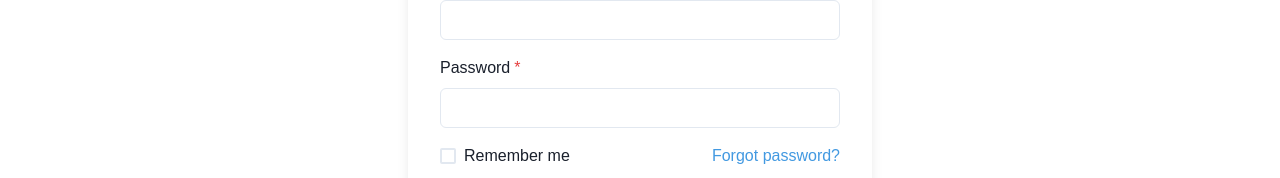
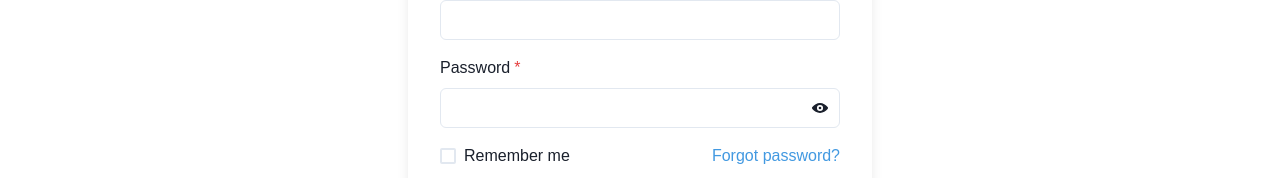
Before and after one commit to nmewada01/e-commerce, a React (Create React App) app: page /login in a window 1280 px wide. Shown: the part 527-705 px from the top of the page. Built offline with nearby package versions, Linux system fonts and the light colour scheme.

Commit message:
update filter and show/hide icon in authentication

```diff
--- a/src/Filter/Filters/FilterData.jsx
+++ b/src/Filter/Filters/FilterData.jsx
@@ -218,16 +218,16 @@ const FilterData = () => {
                 <FormLabel>Ascending</FormLabel>
                 <Radio
                   type="radio"
-                  value="asc"
-                  defaultChecked={sortBy === "asc"}
+                  value="ASC"
+                  defaultChecked={sortBy === "ASC"}
                 />
               </Flex>
               <Flex alignItems={"center"} justifyContent={"space-between"}>
                 <FormLabel>Descending</FormLabel>
                 <Radio
                   type="radio"
-                  value="desc"
-                  defaultChecked={sortBy === "desc"}
+                  value="DESC"
+                  defaultChecked={sortBy === "DESC"}
                 />
               </Flex>
             </Stack>
--- a/src/Pages/AllProducts.jsx
+++ b/src/Pages/AllProducts.jsx
@@ -20,7 +20,6 @@ const AllProducts = () => {
   useEffect(() => {
     if (location.search || products?.length === 0) {
       const sortBy = searchParams.get("sortBy");
-      // const rating = searchParams.get("rating");
 
       const queryParams = {
         params: {
--- a/src/Pages/Login.jsx
+++ b/src/Pages/Login.jsx
@@ -7,6 +7,8 @@ import {
   FormLabel,
   Heading,
   Input,
+  InputGroup,
+  InputRightElement,
   Link,
   Spinner,
   Stack,
@@ -19,7 +21,8 @@ import { useDispatch, useSelector } from "react-redux";
 import { Link as RouterLink, useLocation, useNavigate } from "react-router-dom";
 import { login } from "../redux/AuthReducer/action";
 //import { LOGIN_S } from "../redux/AuthReducer/actionType";
- import Navbar from "../components/Navbar/Navbar";
+import Navbar from "../components/Navbar/Navbar";
+import { ViewIcon } from "@chakra-ui/icons";
 const Login = () => {
   const dispatch = useDispatch();
   const navigate = useNavigate();
@@ -29,7 +32,10 @@ const Login = () => {
   const toast = useToast();
   const loading = useSelector((store) => store.AuthReducer.isLoading);
   const pathRoute = location.state?.from?.pathname || "/";
-
+  const [eye, setEye] = useState(false);
+  const handleEye = () => {
+    setEye((prev) => !prev);
+  };
   const loginHandler = () => {
     if (username === "naresh11" && password === "naresh#111*") {
       const params = {
@@ -73,11 +79,18 @@ const Login = () => {
               </FormControl>
               <FormControl id="password" isRequired>
                 <FormLabel>Password</FormLabel>
-                <Input
-                  type="password"
-                  value={password}
-                  onChange={(e) => setPassword(e.target.value)}
-                />
+                <InputGroup>
+                  <Input
+                    type={eye ? "text" : "password"}
+                    value={password}
+                    onChange={(e) => setPassword(e.target.value)}
+                  />
+                  <InputRightElement h={"full"}>
+                    <Button variant={"ghost"} onClick={handleEye}>
+                      <ViewIcon />
+                    </Button>
+                  </InputRightElement>
+                </InputGroup>
               </FormControl>
               <Stack spacing={10}>
                 <Stack
--- a/src/Pages/Men.jsx
+++ b/src/Pages/Men.jsx
@@ -19,7 +19,6 @@ const AllmensD = () => {
   useEffect(() => {
     if (location || mensD?.length === 0) {
       const sortBy = searchParams.get("sortBy");
-      const rating = searchParams.get("rating");
 
       const queryParams = {
         params: {
@@ -27,8 +26,8 @@ const AllmensD = () => {
           gender: searchParams.getAll("gender"),
           colortype: searchParams.getAll("colortype"),
           sizes: searchParams.getAll("sizes"),
-          _sort: (sortBy && "reviews") || (rating && "rating"),
-          _order: sortBy || rating,
+          _sort: sortBy && "rating",
+          _order: sortBy,
         },
       };
       dispatch(getMensData(queryParams));
@@ -36,7 +35,7 @@ const AllmensD = () => {
   }, [dispatch, location.search, mensD?.length, searchParams]);
   return (
     <div className="AllmensD">
-       <Navbar/> <br/>
+      <Navbar /> <br />
       {loading ? (
         <Loading />
       ) : (
--- a/src/Pages/Shoes.jsx
+++ b/src/Pages/Shoes.jsx
@@ -21,7 +21,6 @@ const AllshoesD = () => {
   useEffect(() => {
     if (location || shoesD?.length === 0) {
       const sortBy = searchParams.get("sortBy");
-      const rating = searchParams.get("rating");
 
       const queryParams = {
         params: {
@@ -29,8 +28,8 @@ const AllshoesD = () => {
           gender: searchParams.getAll("gender"),
           colortype: searchParams.getAll("colortype"),
           sizes: searchParams.getAll("sizes"),
-          _sort: (sortBy && "reviews") || (rating && "rating"),
-          _order: sortBy || rating,
+          _sort: sortBy && "rating",
+          _order: sortBy,
         },
       };
       dispatch(getShoesData(queryParams));
@@ -38,7 +37,7 @@ const AllshoesD = () => {
   }, [dispatch, location.search, shoesD?.length, searchParams]);
   return (
     <div className="AllsportsD">
-       <Navbar/> <br/>
+      <Navbar /> <br />
       {loading ? (
         <Loading />
       ) : (
--- a/src/Pages/SignUp.jsx
+++ b/src/Pages/SignUp.jsx
@@ -1,4 +1,4 @@
-import React, { useReducer } from "react";
+import React, { useReducer,useState } from "react";
 import {
   Flex,
   Box,
@@ -66,7 +66,10 @@ const Signup = () => {
   const navigate = useNavigate();
   const toast = useToast();
   const loading = useSelector((store) => store.AuthReducer.isLoading);
-
+  const [eye, setEye] = useState(false);
+  const handleEye = () => {
+    setEye((prev) => !prev);
+  };
   const signupHandle = () => {
     const isEmpty = checkSignupForm(state);
     if (!isEmpty.status) {
@@ -163,15 +166,15 @@ const Signup = () => {
             <FormControl id="password" isRequired>
               <FormLabel>Password</FormLabel>
               <InputGroup>
-                type={"password"}
                 <Input
+                  type={eye ? "text" : "password"}
                   value={state.password}
                   onChange={(e) =>
                     setState({ type: "password", payload: e.target.value })
                   }
                 />
                 <InputRightElement h={"full"}>
-                  <Button variant={"ghost"}>
+                  <Button onClick={handleEye} variant={"ghost"}>
                     <ViewIcon />
                   </Button>
                 </InputRightElement>
--- a/src/Pages/Women.jsx
+++ b/src/Pages/Women.jsx
@@ -18,7 +18,6 @@ const AllwomensD = () => {
   useEffect(() => {
     if (location || womensD?.length === 0) {
       const sortBy = searchParams.get("sortBy");
-      const rating = searchParams.get("rating");
 
       const queryParams = {
         params: {
@@ -26,8 +25,8 @@ const AllwomensD = () => {
           gender: searchParams.getAll("gender"),
           colortype: searchParams.getAll("colortype"),
           sizes: searchParams.getAll("sizes"),
-          _sort: (sortBy && "reviews") || (rating && "rating"),
-          _order: sortBy || rating,
+          _sort: sortBy && "rating",
+          _order: sortBy,
         },
       };
       dispatch(getWomensData(queryParams));
--- a/src/components/Profile/Profile.jsx
+++ b/src/components/Profile/Profile.jsx
@@ -13,7 +13,7 @@ import {
 import { ChevronDownIcon } from "@chakra-ui/icons";
 
 import React, { useEffect } from "react";
-import { GrLogin, GrLogout } from "react-icons/gr";
+import { GrLogout } from "react-icons/gr";
 //import { FiUser } from "react-icons/fi";
 import { useDispatch, useSelector } from "react-redux";
 import { useNavigate } from "react-router-dom";
--- a/src/redux/DataReducer/action.js
+++ b/src/redux/DataReducer/action.js
@@ -14,10 +14,7 @@ const getData = (params) => (dispatch) => {
 const updateData = (id, payload) => (dispatch) => {
   dispatch({ type: types.UPDATE_DATA_R });
   return axios
-    .patch(
-      `https://desktime-tanner-redux.herokuapp.com/allproducts/${id}`,
-      payload
-    )
+    .patch(`https://desktime-tanner-redux.herokuapp.com/allproducts/${id}`, payload)
     .then((res) => {
       dispatch({ type: types.UPDATE_DATA_S });
     })
```
